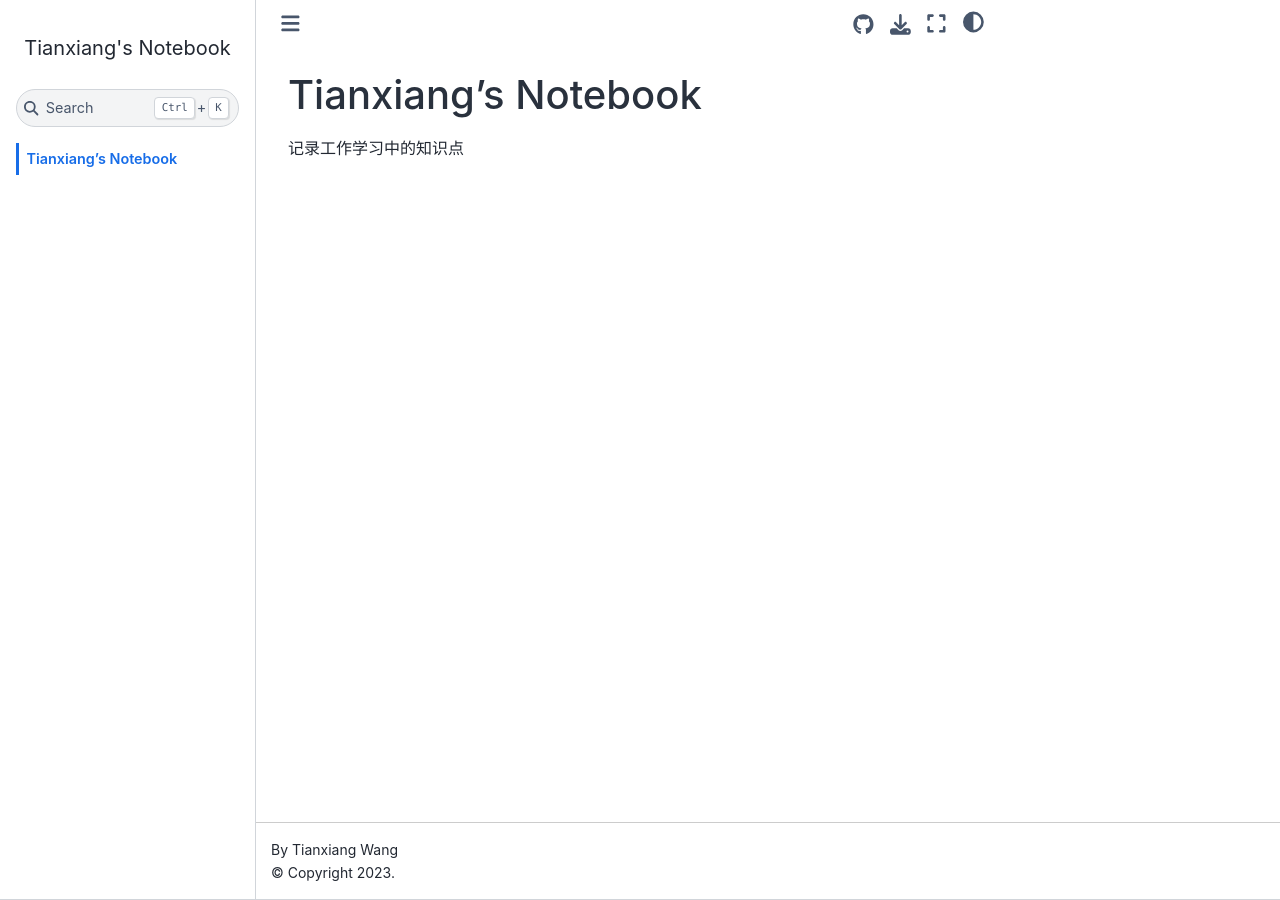
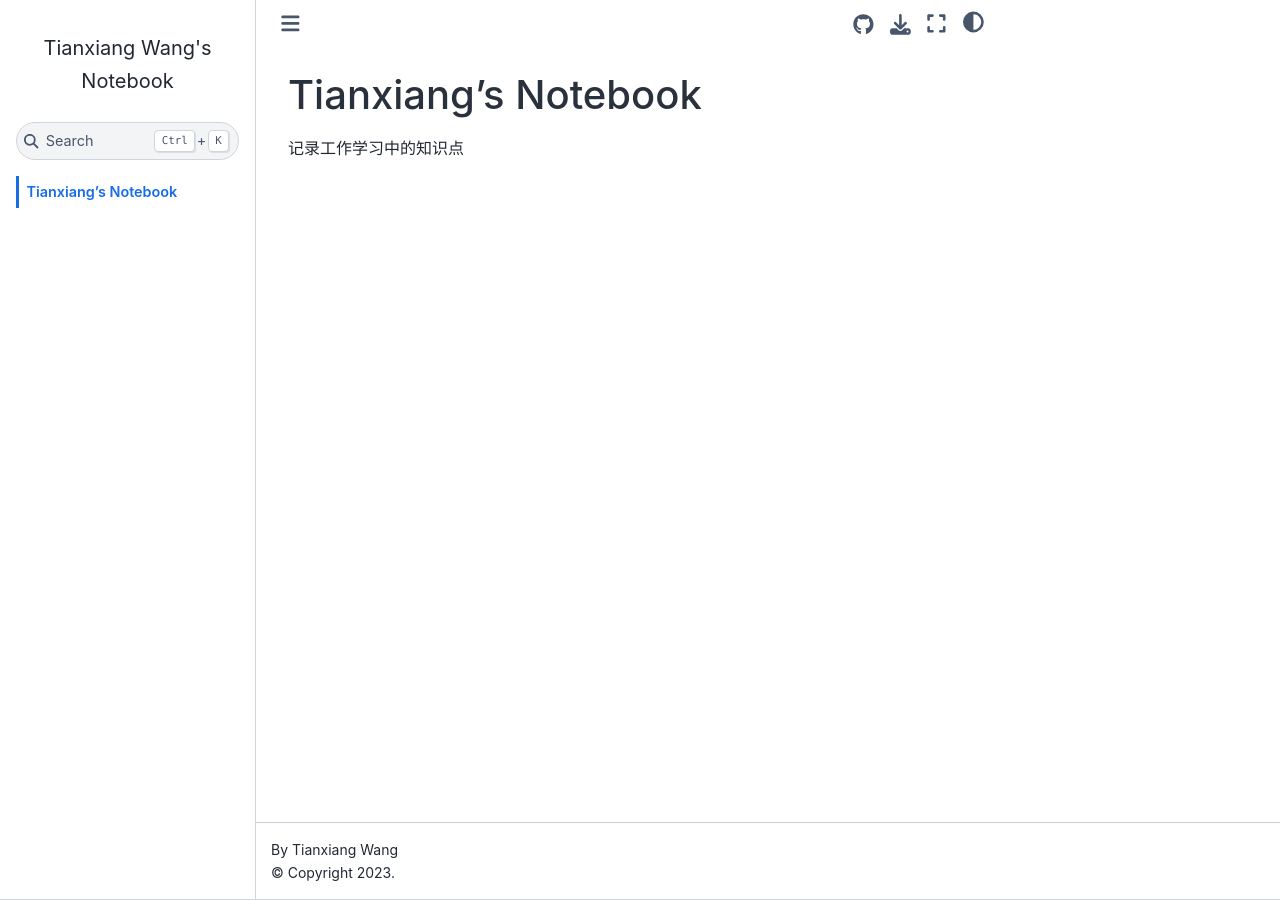
Before and after one commit to wangtianxiang/notebook, a Jupyter Book: the page built from intro.md, in a window 1280 px wide. Built offline with Jupyter Book 1.0.4 settings and Sphinx 7.4.7 and the Sphinx Book theme 1.1.4, drawn with Linux system fonts in a browser that asks for light colours; comment, search, counter and statistics services are not loaded.

Commit message:
Support Chinese search

```diff
--- a/_config.yml
+++ b/_config.yml
@@ -1,7 +1,7 @@
 # Book settings
 # Learn more at https://jupyterbook.org/customize/config.html
 
-title: Tianxiang's Notebook
+title: Tianxiang Wang's Notebook
 author: Tianxiang Wang
 #logo: logo.png
 
@@ -23,10 +23,16 @@ bibtex_bibfiles:
 repository:
   url: https://github.com/wangtianxiang/notebook  # Online location of your book
   path_to_book: docs  # Optional path to your book, relative to the repository root
-  branch: master  # Which branch of the repository should be used when creating links (optional)
+  branch: main  # Which branch of the repository should be used when creating links (optional)
 
 # Add GitHub buttons to your book
 # See https://jupyterbook.org/customize/config.html#add-a-link-to-your-repository
 html:
   use_issues_button: true
   use_repository_button: true
+
+sphinx:
+  config:
+    html_js_files:
+    - https://cdnjs.cloudflare.com/ajax/libs/require.js/2.3.4/require.min.js
+    html_search_language: zh_CN    # make sure to pip install jieba3k
--- a/requirements.txt
+++ b/requirements.txt
@@ -1,3 +1,4 @@
 jupyter-book
 matplotlib
 numpy
+jieba3k
```
